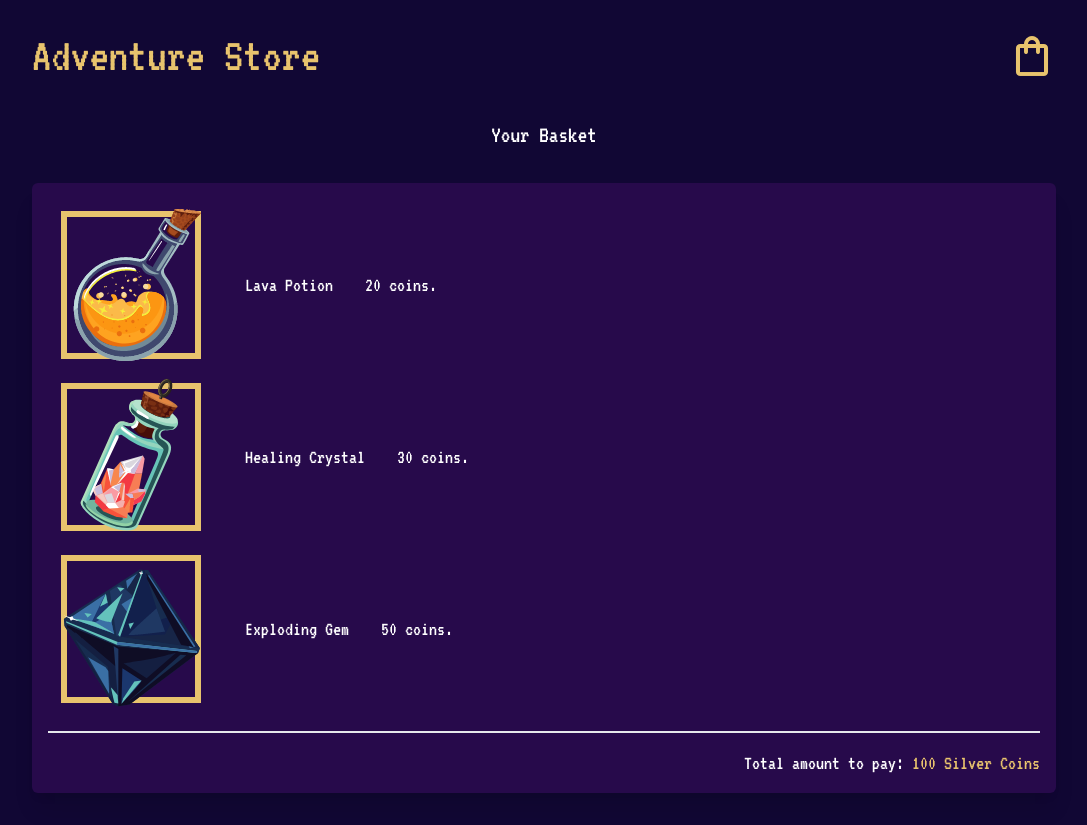
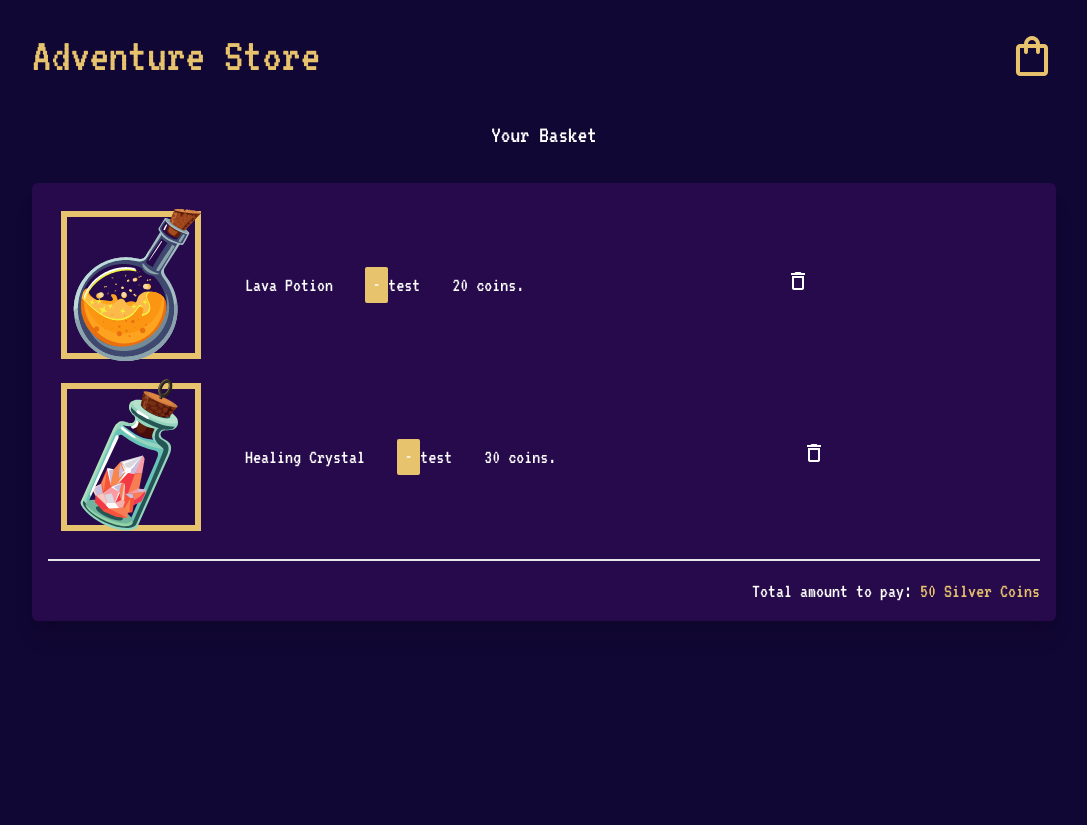
Before and after one commit to serhiipetrash/sp-shop-sample, a Nuxt app: page /cart in a window 1280 px wide. Shown: the whole page, without its empty margins (96-1183 px from the left). After the commit the page ends 800 px from the top, so only its background shows below. Built offline with nearby package versions, Linux system fonts and the light colour scheme; data requests are answered from the project's data file.

Commit message:
add Delete button in Cart component

```diff
--- /dev/null
+++ b/components/ProductQuantity.vue
@@ -0,0 +1,16 @@
+<template>
+  <div class="flex">
+    <button class="btn">-</button>
+    <p class="py-1">test</p>
+
+  </div>
+</template>
+
+<script setup>
+
+defineProps(['product'])
+</script>
+
+<style  scoped>
+
+</style>
--- a/data/db.json
+++ b/data/db.json
@@ -14,14 +14,6 @@
       "description": "Makes the owner immune to poison.",
       "img": "/img/crystal.png",
       "id": 7,
-      "quantity": 1
-    },
-    {
-      "title": "Exploding Gem",
-      "price": 50,
-      "description": "Throw at the ground to explode.",
-      "img": "/img/gem.png",
-      "id": 10,
       "quantity": 1
     }
   ],
--- a/pages/cart.vue
+++ b/pages/cart.vue
@@ -13,7 +13,15 @@
       >
         <img :src="product.img" :alt="product.title">
         <p class="text-white">{{product.title}}</p>
+        <!-- product quantity -->
+        <ProductQuantity :product="product" />
         <p class="text-white">{{(product.price * product.quantity)}} coins.</p>
+
+        <!-- delete -->
+        <button class="mx-auto" @click="cartStore.deleteFromCart(product)">
+          <span class="material-icons-outlined text-white">delete</span>
+        </button>
+
       </div>
 
       <!-- cart total -->
--- a/stores/cartStore.js
+++ b/stores/cartStore.js
@@ -15,7 +15,32 @@ export const useCartStore = defineStore('cart', {
     async getCart() {
       const data = await $fetch('http://localhost:4000/cart')
       this.cart = data
+     },
+     async deleteFromCart(product) {
+      this.cart = this.cart.filter(p => {
+        return p.id !== product.id
+      })
+      //make delete request
+      await $fetch('http://localhost:4000/cart/' + product.id, {
+        method: 'delete'
+      })
+     },
+     async incQuantity(product) {
+      let updatedProduct
 
-    }
+      this.cart = this.cart.map(p => {
+        if(p.id === product.id) {
+          p.quantity++
+          updatedProduct = p
+        }
+        return p
+      })
+
+      //make put request
+      await $fetch('http://localhost:4000/cart/' + product.id, {
+        method: 'put',
+        body: JSON.stringify(updatedProduct)
+      })
+     }
   }
 })
```
